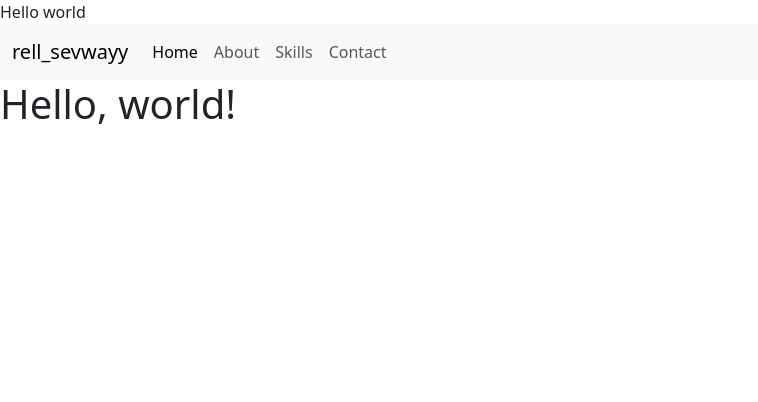
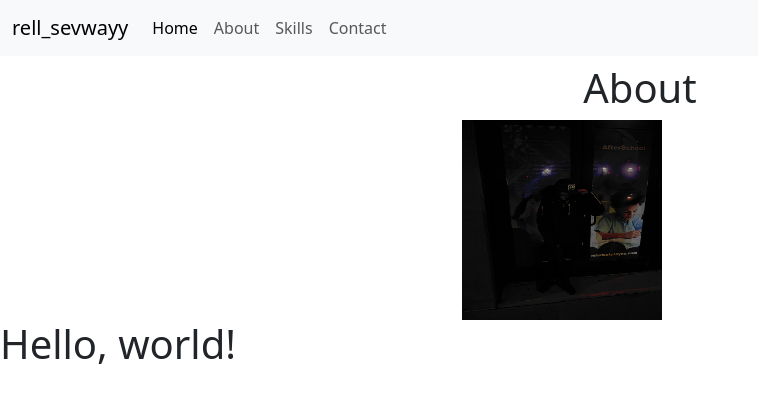
Before and after one commit to Jarellsevyy/Jarell-Smith-Portfolio, a plain HTML site: page index.html in a window 1280 px wide. Shown: the whole page, without its empty margins (0-758 px from the left). Drawn offline with nearby package versions, Linux system fonts and the light colour scheme.

Commit message:
Started the About section using Bootstrat

```diff
--- a/index.html
+++ b/index.html
@@ -9,7 +9,7 @@
 </head>
 
 <body>
-  Hello world
+
   <script src="script.js"></script>
 </body>
 
@@ -29,6 +29,35 @@
       </div>
     </div>
   </nav>
+
+<!--  This is the begginning of the about section -->
+<div class="container">
+<div class="row">
+  <div class="col"></div>
+  <div class="col">
+    <h1></h1>
+    <h1 class="text-center">About</h1>
+    <img src="IMG_2978.jpeg" width="200px" height="200px">
+  </div>
+  <div class="col"></div>
+  </div>
+</div>
+
+
+
+
+<!--  This is the begginning of the skills section -->
+
+
+
+
+
+
+
+
+
+
+
 
 
 
```
Also changed, not shown: IMG_2978.jpeg (added).
